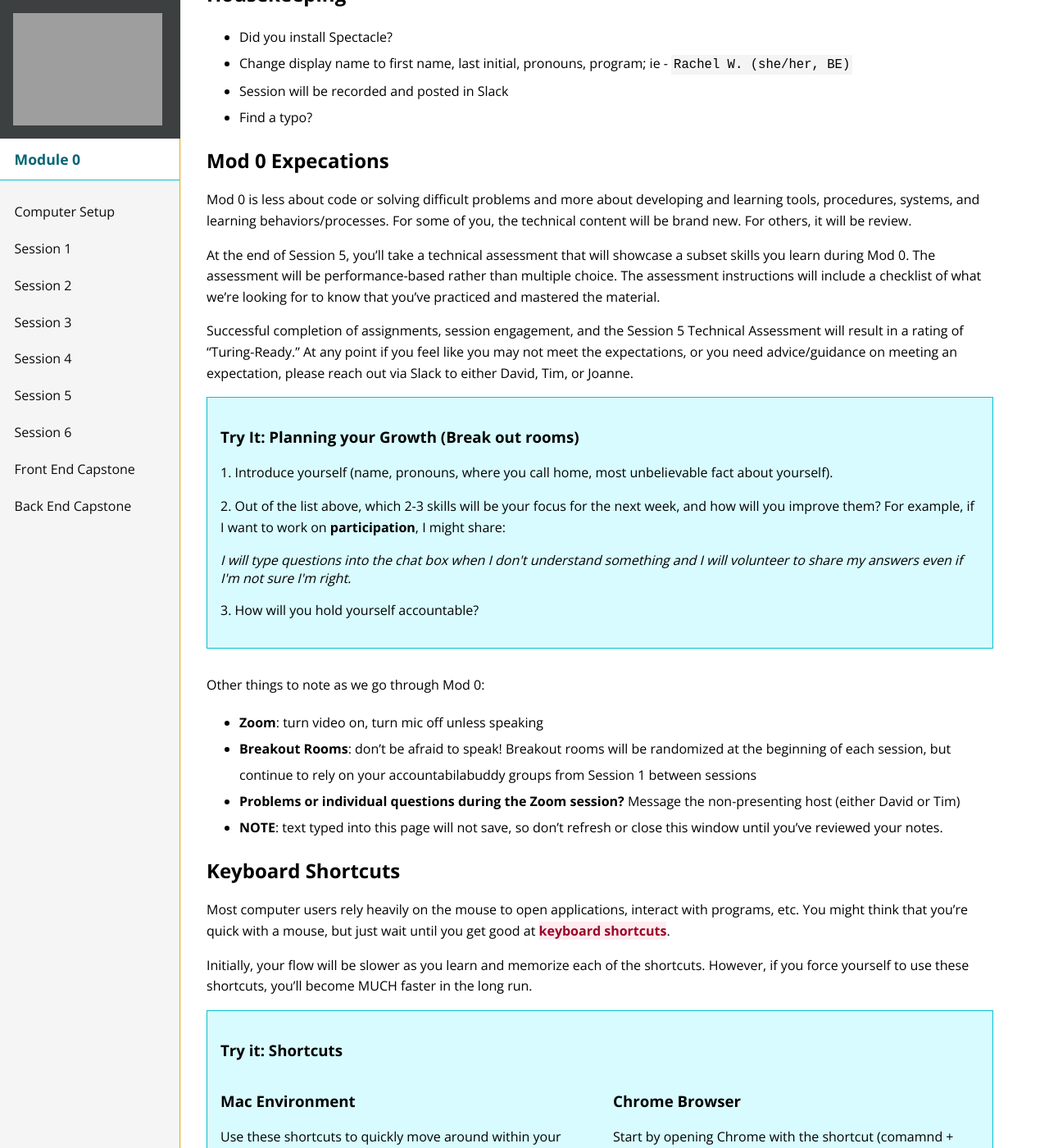
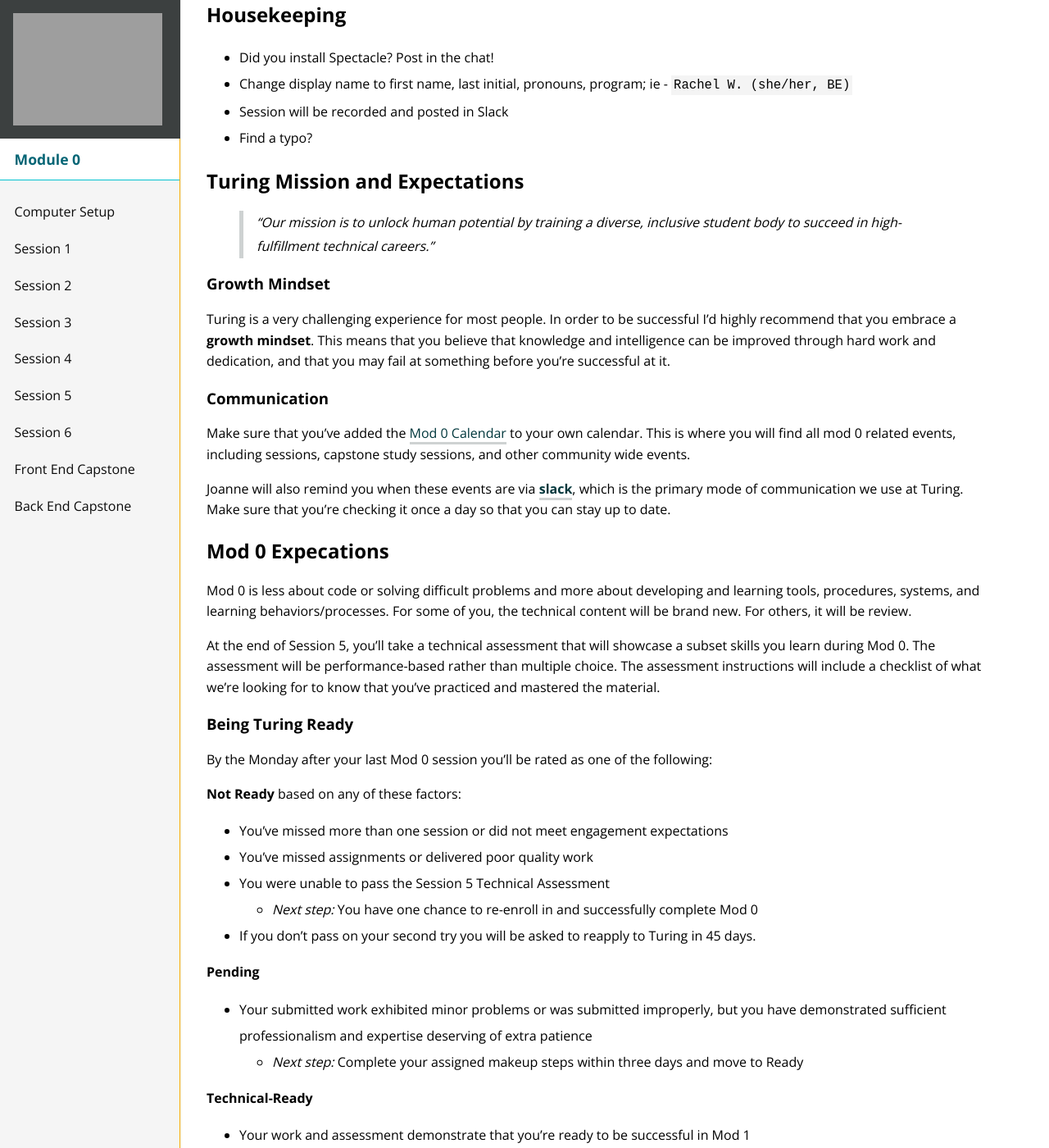
Before and after one commit to turingschool/mod-0-curriculum, a Jekyll site: the page built from session1/index.md, in a window 1280 px wide and 1400 px high, scrolled down 712 px. Shown: the whole window at 82% size. Built offline with Jekyll 4.4.1, drawn with Linux system fonts in a browser that asks for light colours; nearby versions of some CDN libraries; some of the changed text lies outside the part shown.

Commit message:
Take initial pass at combining mod 0 session 1 into a half technical half non lesson

```diff
--- a/session1/index.md
+++ b/session1/index.md
@@ -9,21 +9,23 @@
     <h3>Goals</h3>
     <strong>By the end of this session, you will be able to:</strong>
     <ul>
+      <li>speak to Turing's mission and expectations</li>
+      <li>implement study habits that will help you be successful at Turing</li>
       <li>use keyboard shortcuts to navigate your computer and Chrome</li>
       <li>brainstorm classes for specific objects</li>
       <li>refine searching and filtering skills to Google programming questions</li>
-      <li>define and identify use cases for basic data types</li>
     </ul>
   </div>
   <div>
     <h3>Agenda</h3>
     <ul>
-      <li><strong>10 min: </strong><a href="#intro">Housekeeping, Intros, and Expectations</a></li>
+      <li><strong>10 min: </strong><a href="#intro">Housekeeping, Intros</a></li>
+      <li><strong>10 min: </strong><a href="#expectations">Turing/Mod 0 mission and expectations</a></li>
+      <li><strong>30 min: </strong><a href="#studytips">Study Tips</a></li>
       <li><strong>10 min: </strong><a href="#shortcuts">Keyboard Shortcuts</a></li>
       <li><strong>10 min: </strong><a href="#classes">Classes</a></li>
       <li><strong>15 min: </strong><a href="#findinganswers">Googling</a></li>
       <li><strong>5 min: </strong>Break</li>
-      <li><strong>30 min: </strong><a href="#datatypes">Basic Data Types</a></li>
       <li><strong>5 min: </strong><a href="#homework">Homework Preview</a></li>
     </ul>
   </div>
@@ -40,7 +42,6 @@
 </div>
 
 <a name="intro"></a>
-
 ## Intro
 
 * Intros: David and Tim
@@ -49,10 +50,25 @@
 
 ## Housekeeping
 
-* Did you install Spectacle?
+* Did you install Spectacle? Post in the chat!
 * Change display name to first name, last initial, pronouns, program; ie - `Rachel W. (she/her, BE)`
 * Session will be recorded and posted in Slack
 * Find a typo?
+
+<a name="expectations"></a>
+## Turing Mission and Expectations
+
+> “Our mission is to unlock human potential by training a diverse, inclusive student body to succeed in high-fulfillment technical careers.”
+
+### Growth Mindset
+
+Turing is a very challenging experience for most people. In order to be successful I'd highly recommend that you embrace a **growth mindset**. This means that you believe that knowledge and intelligence can be improved through hard work and dedication, and that you may fail at something before you're successful at it.
+
+### Communication
+
+Make sure that you've added the [Mod 0 Calendar](https://calendar.google.com/calendar?cid=Y2FzaW1pcmNyZWF0aXZlLmNvbV8xMnA0NjkzaG1lcjFvcmNlcHA3NHZnNzdwZ0Bncm91cC5jYWxlbmRhci5nb29nbGUuY29t) to your own calendar. This is where you will find all mod 0 related events, including sessions, capstone study sessions, and other community wide events.
+
+Joanne will also remind you when these events are via **[slack](https://turingschool.slack.com/)**, which is the primary mode of communication we use at Turing. Make sure that you're checking it once a day so that you can stay up to date.
 
 ## Mod 0 Expecations
 
@@ -60,14 +76,36 @@
 
 At the end of Session 5, you'll take a technical assessment that will showcase a subset skills you learn during Mod 0. The assessment will be performance-based rather than multiple choice. The assessment instructions will include a checklist of what we're looking for to know that you've practiced and mastered the material.
 
-Successful completion of assignments, session engagement, and the Session 5 Technical Assessment will result in a rating of "Turing-Ready." At any point if you feel like you may not meet the expectations, or you need advice/guidance on meeting an expectation, please reach out via Slack to either David, Tim, or Joanne.
+### Being Turing Ready
+
+By the Monday after your last Mod 0 session you’ll be rated as one of the following:
+
+**Not Ready** based on any of these factors:
+ * You’ve missed more than one session or did not meet engagement expectations
+ * You’ve missed assignments or delivered poor quality work
+ * You were unable to pass the Session 5 Technical Assessment
+   * *Next step:* You have one chance to re-enroll in and successfully complete Mod 0
+ * If you don’t pass on your second try you will be asked to reapply to Turing in 45 days.
+
+**Pending**
+
+  * Your submitted work exhibited minor problems or was submitted improperly, but you have demonstrated sufficient professionalism and expertise deserving of extra patience
+	  * *Next step:* Complete your assigned makeup steps within three days and move to Ready
+
+**Technical-Ready**
+ * Your work and assessment demonstrate that you’re ready to be successful in Mod 1
+   * *Next step:* Submit your Program-Specific Mod 0 Capstone
+
+### Breakout Rooms
+
+This is a feature in zoom that we'll use throughout the mod 0 sessions. They allow for small group discussion, where y'all can solidify concepts or work through challenges. You'll be kicked out into smaller group with 2 or 3 of your classmates. When they're finished you'll get a 60 second warning where you can rejoin the main session, or you'll automatically rejoin at the end of the 60 seconds. During these, we may broadcast messages or pop in to see how we are doing time-wise. They can be a bit awkward at first, but try to embrace them and have fun!
 
 <div class="try-it">
-  <h3>Try It: Planning your Growth (Break out rooms)</h3>
-  <p>1. Introduce yourself (name, pronouns, where you call home, most unbelievable fact about yourself).</p>
-  <p>2. Out of the list above, which 2-3 skills will be your focus for the next week, and how will you improve them? For example, if I want to work on <strong>participation</strong>, I might share:</p>
-  <em>I will type questions into the chat box when I don't understand something and I will volunteer to share my answers even if I'm not sure I'm right.</em>
-  <p>3. How will you hold yourself accountable?</p>
+  <h3>Try It: Break out rooms</h3>
+  <p>1. Introduce yourself (name, pronouns, program).</p>
+  <p>2. Where do you call home</p>
+  <p>3. What is one reason you chose to come to Turing?</p>
+  <p>4. What is your biggest concern about coming to Turing?</p>
 </div>
 
 Other things to note as we go through Mod 0:
@@ -75,7 +113,52 @@
 - <strong>Zoom</strong>: turn video on, turn mic off unless speaking
 - <strong>Breakout Rooms</strong>: don't be afraid to speak! Breakout rooms will be randomized at the beginning of each session, but continue to rely on your accountabilabuddy groups from Session 1 between sessions
 - <strong>Problems or individual questions during the Zoom session?</strong> Message the non-presenting host (either David or Tim)
-- <strong>NOTE</strong>: text typed into this page will not save, so don't refresh or close this window until you've reviewed your notes.
+
+<a name="studytips"></a>
+### Study Habits
+
+Throughout your time at Turing, including mod 0 we'd suggest that you get in the habit of doing the following:
+
+#### Pre-teaching
+* Preview: Up to 24 hours prior
+* Check out the lesson plan
+* Peek at coding examples
+* Record new vocab in Turing Notebook
+
+#### Take great notes (during the lesson)
+* Turing Notebook: Start now with handwritten notes
+* Visual organization: Colors/markers/pens/stickies
+* Diagrams: Draw out everything your instructors draw on board
+* KEY ideas: Focus on main concepts, write in your own words
+
+#### Post-teaching
+* Review: At lesson’s close
+* What do I understand from today?
+* When will I need what I just learned?
+* What questions do I still have?
+* Do your own research!
+
+### Study Habits (focus)
+* Limit distractions. Turn off:
+  * Notifications (slack, imessage, etc)
+  * Phone (or airplane mode, and out of sight)
+
+* Location, location, location:
+  * Make sure that your space is quiet and free from distractions
+  * Leave house if need be
+
+### Study Habits (goals)
+* Study/Worktime goal:
+  * Write a priority in your notebook.
+  * Update priorities with each study/work session (get granular)
+  * Use checklists and kanban tracking
+* Pomodoros:
+  * Use a TIMER and stick to it. (befocused timer - free on App Store)
+  * Plan for focus and recovery (you’ll get more done!)
+
+## BREAK
+
+Turn off your mics and videos and walk away from the computer. Stand up, stretch, drink water. Do a few sit-ups, squats, push-ups, jumping jacks, arm circles, stress ball squeezes, or whatever else moves your body.
 
 <a name="shortcuts"></a>
 ## Keyboard Shortcuts
@@ -276,222 +359,6 @@
   <p>We'll look through some Google results for "change width of textarea in html". Be ready to jot down tips for sifting through results.</p>
 </div>
 
-## BREAK
-
-Turn off your mics and videos and walk away from the computer. Stand up, stretch, drink water. Do a few sit-ups, squats, push-ups, jumping jacks, arm circles, stress ball squeezes, or whatever else moves your body.
-
-<a name="datatypes"></a>
-## Basic Data Types
-
-In most programming languages, you'll find the same basic <span class="vocab">data types</span>. A data type represents the kind of data that you can use in the programming language. In this section, we'll discuss five different basic data types that are applicable to both the front end and back end.
-
-<div class="try-it">
-  <h3>Try It: Basic Data Type Definitions</h3>
-  <p>In your breakout groups, discuss and/or use Google to figure out what each of the following data types are used for in programming. Use your notebook to jot down your answer (and examples, if applicable).</p>
-
-  <p>1. <strong>What are <span class="vocab">strings</span> used for in programming?</strong></p>
-  <p>2. <strong>What are <span class="vocab">integers</span> and <span class="vocab">floats</span> used for in programming</strong>?</p>
-  <p>3. <strong>What is a <span class="vocab">boolean</span> value used for in programming</strong>?</p>
-  <p>4. <strong>What is an <span class="vocab">array</span> used for in programming?</strong></p>
-  <p>5. If you're in the front end program, we're going to call the next data type an <span class="vocab">object</span>. If you're in the back end program, we're going to call it a <span class="vocab">hash</span>. <strong>What is this data type used for in programming?</strong></p>
-</div>
-
-
-### Data Type Use Cases and Syntax
-
-Luckily for us, the <span class="vocab">syntax</span> (the way we write) for these basic data types is almost identical in Ruby and JavaScript.
-
-Imagine that we're making an application for grocery stores to use (intentionally vague description 😁). For each of the data types we researched, we'll brainstorm examples of how we might use that data type in a grocery store app.
-
-<div class="try-it">
-  <h3>Try It: Data Types in a Grocery Shopping App</h3>
-  <p>What sorts of data would you use strings for?</p>
-  <div class="toggle-show">
-    String Definition (click here)
-    <div class="hidden">
-      <p>A <span class="vocab">string</span> is a data type used represent text. Strings can contain alphabet characters in addition to spaces, numbers, and special characters.</p>
-      <p>Examples:</p>
-      <li><code>"two roads diverged in a yellow wood"</code></li>
-      <li><code>"(303) 731-3117"</code></li>
-      <li><code>"Turing School of Software & Design"</code></li>
-    </div>
-  </div>
-  <div class="flex-container">
-    <div class="left">
-    <textarea rows="2">manager name</textarea>
-    </div>
-    <div class="left">
-    <textarea rows="2">store address</textarea>
-    </div>
-    <div>
-    <textarea rows="2">product description</textarea>
-    </div>
-  </div>
-  <div class="flex-container">
-    <div class="left">
-    <textarea rows="2"></textarea>
-    </div>
-    <div class="left">
-    <textarea rows="2"></textarea>
-    </div>
-    <div>
-    <textarea rows="2"></textarea>
-    </div>
-  </div>
-
-  <p>What sorts of data in your shopping app would be integer data? What about float data?</p>
-  <div class="toggle-show">
-    Integers and Floats Definition (click here)
-    <div class="hidden">
-      <p><strong><span class="vocab">Integer</span>:</strong> An integer is a whole number (not a fraction) that can be positive, negative, or zero. Unlike floating point numbers, integers cannot have decimal places.</p>
-      <p>Examples:</p>
-      <li><code>10</code></li>
-      <li><code>0</code></li>
-      <li><code>-25</code></li>
-      <li><code>5148</code></li>
-      <p><strong><span class="vocab">Float</span>:</strong> As the name implies, floating point numbers are numbers that contain floating decimal points. They can be positive or negative.</p>
-      <p>Examples:</p>
-      <li><code>-5.5</code></li>
-      <li><code>0.0001</code></li>
-      <li><code>98.2</code></li>
-    </div>
-  </div>
-  <div class="flex-container">
-    <div class="left">
-    <textarea rows="2">number of items on shelf (int)</textarea>
-    </div>
-    <div class="left">
-    <textarea rows="2">weight of meat at deli counter (float)</textarea>
-    </div>
-    <div>
-    <textarea rows="2">number of employees clocked in (int)</textarea>
-    </div>
-  </div>
-  <div class="flex-container">
-    <div class="left">
-    <textarea rows="2"></textarea>
-    </div>
-    <div class="left">
-    <textarea rows="2"></textarea>
-    </div>
-    <div>
-    <textarea rows="2"></textarea>
-    </div>
-  </div>
-
-  <p>Why might you use a boolean in a shopping application?</p>
-  <div class="toggle-show">
-    Boolean Definition (click here)
-    <div class="hidden">
-      <p>A <span class="vocab">boolean</span> value is either true or false. Boolean values are used in boolean logic, which is a subset of algebra used for creating true/false statements.</p>
-      <p>As a side note beyond the scope of today's lesson, boolean expressions use the operators AND, OR, and NOT to compare values and return a true or false result. An example of booleans in real life might be:
-      </p>
-      <p>If <span style="text-decoration: underline;">it's raining</span> and <span style="text-decoration: underline;">I have an appointment</span>, then grab the umbrella.</p>
-      <p>This could translate to:</p>
-      <p>TRUE and TRUE = TRUE</p>
-      <p>TRUE and FALSE = FALSE</p>
-      <p>FALSE and TRUE = FALSE</p>
-      <p>FALSE and FALSE = FALSE</p>
-    </div>
-  </div>
-  <div class="flex-container">
-    <div class="left">
-    <textarea rows="2">is an item on sale?</textarea>
-    </div>
-    <div class="left">
-    <textarea rows="2">is the employee clocked in?</textarea>
-    </div>
-    <div>
-    <textarea rows="2">is the store open right now?</textarea>
-    </div>
-  </div>
-  <div class="flex-container">
-    <div class="left">
-    <textarea rows="2"></textarea>
-    </div>
-    <div class="left">
-    <textarea rows="2"></textarea>
-    </div>
-    <div>
-    <textarea rows="2"></textarea>
-    </div>
-  </div>
-
-  <p>What might you want to store in an array in your shopping app? Start all of your answers with "list of..." </p>
-  <div class="toggle-show">
-    Array Definition (click here)
-    <div class="hidden">
-      <p>An <span class="vocab">array</span> is a data structure that represents a group of things.</p>
-      <p>You can think of an array as a collection, box, or container. Instead of saying "I have a collection of shirts," you could say "I have an array of shirts." The phrase "a container of pencils" would become "an array of pencils."</p>
-      <p>Typically, elements in an array are all of the same data type, such as an integer or string. Arrays are commonly used in computer programs to organize data so that a related set of values can be easily sorted or searched.</p>
-      <p>Examples:</p>
-      <li><code>[26, 24, 28, 25, 27, 27, 26, 27]</code></li>
-      <li><code>["Mod 0", "Mod 1", "Mod 2", "Mod 3", "Mod 4"]</code></li>
-      <li><code>[false, true, true, true, false, true, true]</code></li>
-    </div>
-  </div>
-  <div class="flex-container">
-    <div class="left">
-    <textarea rows="2">list of checkout counters open</textarea>
-    </div>
-    <div class="left">
-    <textarea rows="2">list of employee names</textarea>
-    </div>
-    <div>
-    <textarea rows="2">list of items that need to be restocked</textarea>
-    </div>
-  </div>
-  <div class="flex-container">
-    <div class="left">
-    <textarea rows="2"></textarea>
-    </div>
-    <div class="left">
-    <textarea rows="2"></textarea>
-    </div>
-    <div>
-    <textarea rows="2"></textarea>
-    </div>
-  </div>
-
-  <p>What might you want to store as a hash/object (data in key-value format) in your shopping app?</p>
-  <div class="toggle-show">
-    Hash/Object Whole Group Review (click here)
-    <div class="hidden">
-      <p>A <span class="vocab">hash</span> or <span class="vocab">object</span> is a collection of key-value pairs. It is similar to an array in that it is a collection of things, but in the case of hashes/objects, we are <strong>pairing</strong> data together.</p>
-      <p>Sometimes, this data type is referred to as a dictionary because of the pairing of word -> definition.</p>
-      <p>For example, you might have a hash/object where the keys are first names and the values are last names.</p>
-      <p>When I think about whether or not I need to use a hash, I ask myself "Is this a collection of data where the pairing of items matters?"</p>
-      <p>Examples:</p>
-      <li><code>{ "9th grade": 110, "10th grade": 125, "11th grade": 66, "12th grade": 70}</code></li>
-      <li><code>{ "Mod 0": "Tim and David", "Mod 1": "Mike and Sal", "Mod 2": "Brittany and Robbie" }</code></li>
-    </div>
-  </div>
-  <div class="flex-container">
-    <div class="left">
-    <textarea rows="2">department (key) and employee count for that department (value)</textarea>
-    </div>
-    <div class="left">
-    <textarea rows="2">manager (key) and employees for that manager (value)</textarea>
-    </div>
-  </div>
-  <div class="flex-container">
-    <div class="left">
-    <textarea rows="2">item (key) and number of item on shelf (value)</textarea>
-    </div>
-    <div class="left">
-    <textarea rows="2"></textarea>
-    </div>
-  </div>
-  <div class="flex-container">
-    <div class="left">
-    <textarea rows="2"></textarea>
-    </div>
-    <div class="left">
-    <textarea rows="2"></textarea>
-    </div>
-  </div>
-</div>
-
 ## The End!
 
 After this Zoom call is over, take 15 minutes on your own to digest the content from this lesson, including the notes you wrote in the text boxes.
```
Also changed, not shown: other parts of session1/index.md (+1 -1 lines), floating/lessons/data-types.md (added, +214 -0 lines), setup-instructions.md (+0 -2 lines), floating/hw/data-types.md (added), floating/lessons/iteration.md (renamed from floating/iteration.md).
